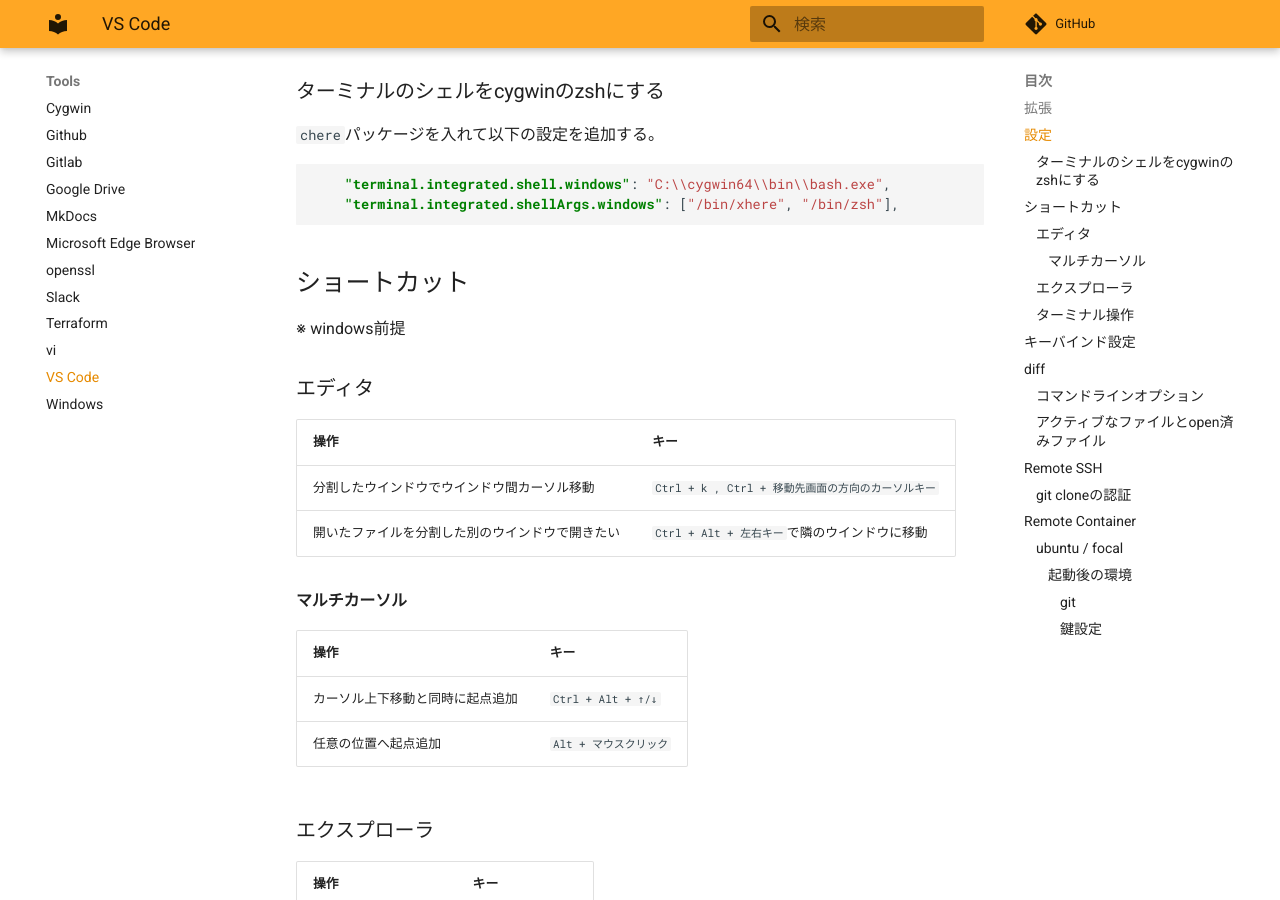
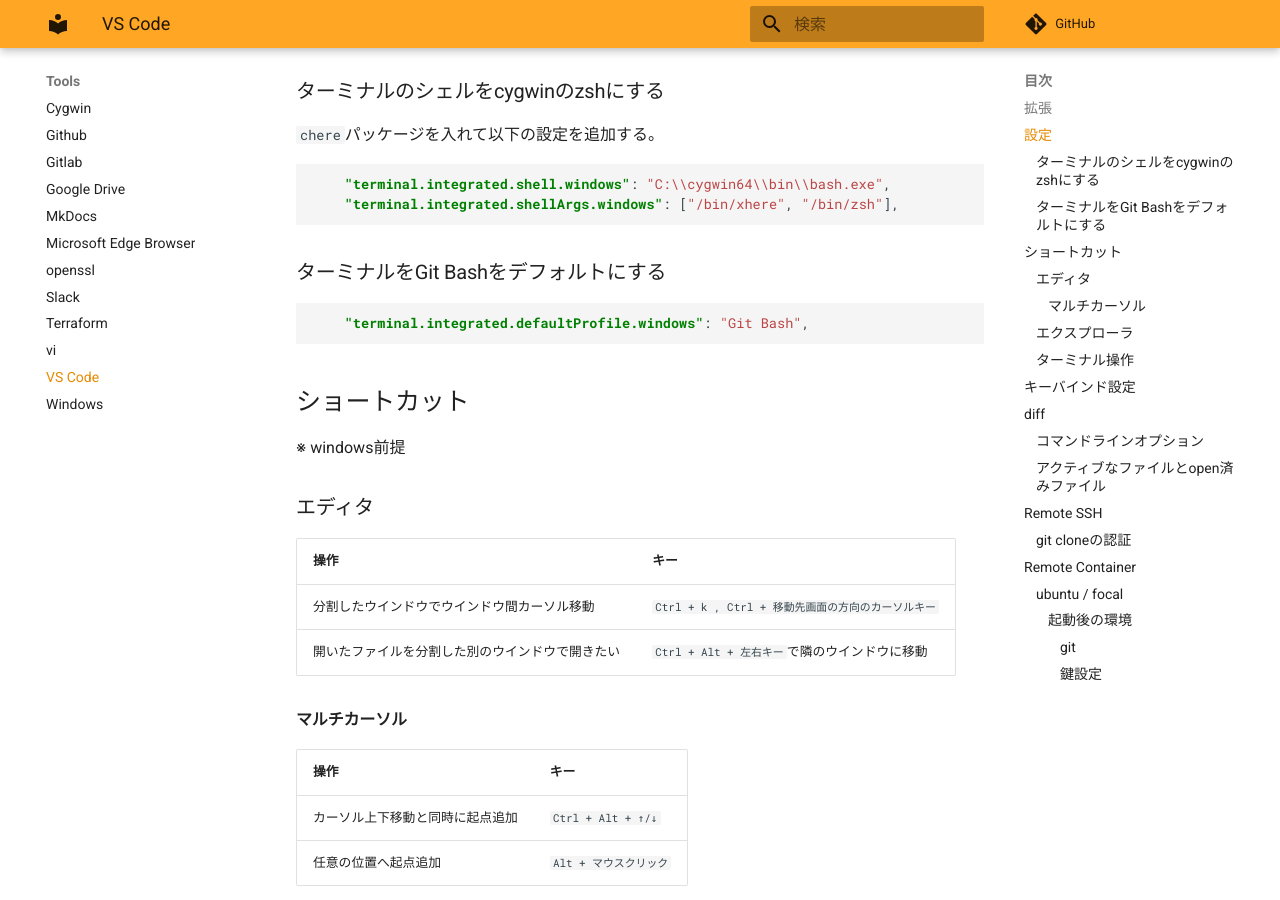
Before and after one commit to zaki-lknr/docs, an MkDocs documentation site: the page built from docs/Tools/vscode.md, in a window 1280 px wide and 900 px high, scrolled down 1826 px. Built offline with MkDocs 1.6.1 and Material for MkDocs 9.7.7, drawn with Linux system fonts in a browser that asks for light colours; comment, search, counter and statistics services are not loaded.

Commit message:
add: tools/vscode: ターミナルのデフォルトをGit Bashにする

````diff
--- a/docs/Tools/vscode.md
+++ b/docs/Tools/vscode.md
@@ -68,6 +68,12 @@
 ```json
     "terminal.integrated.shell.windows": "C:\\cygwin64\\bin\\bash.exe",
     "terminal.integrated.shellArgs.windows": ["/bin/xhere", "/bin/zsh"],
+```
+
+### ターミナルをGit Bashをデフォルトにする
+
+```json
+    "terminal.integrated.defaultProfile.windows": "Git Bash",
 ```
 
 ## ショートカット
````
